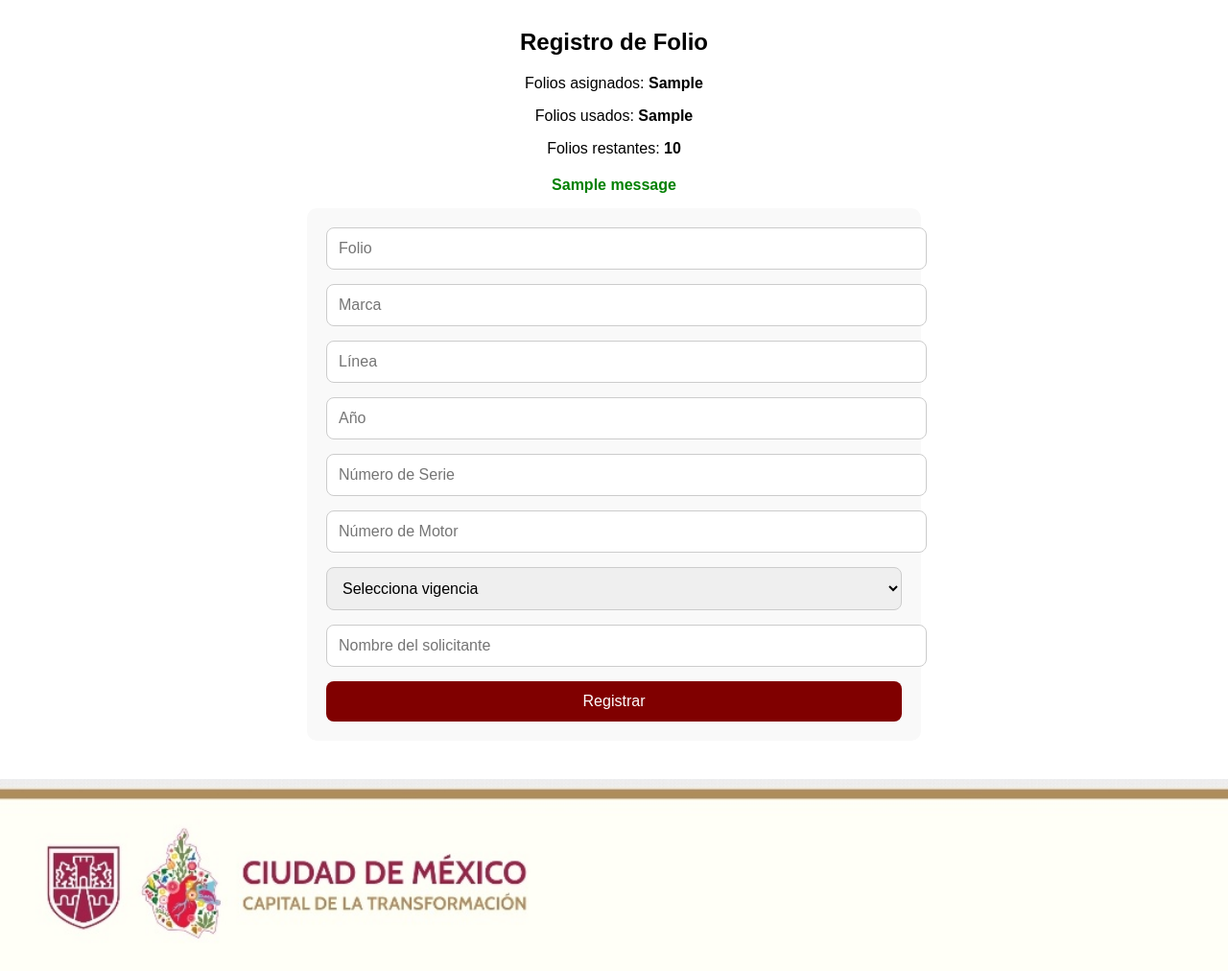
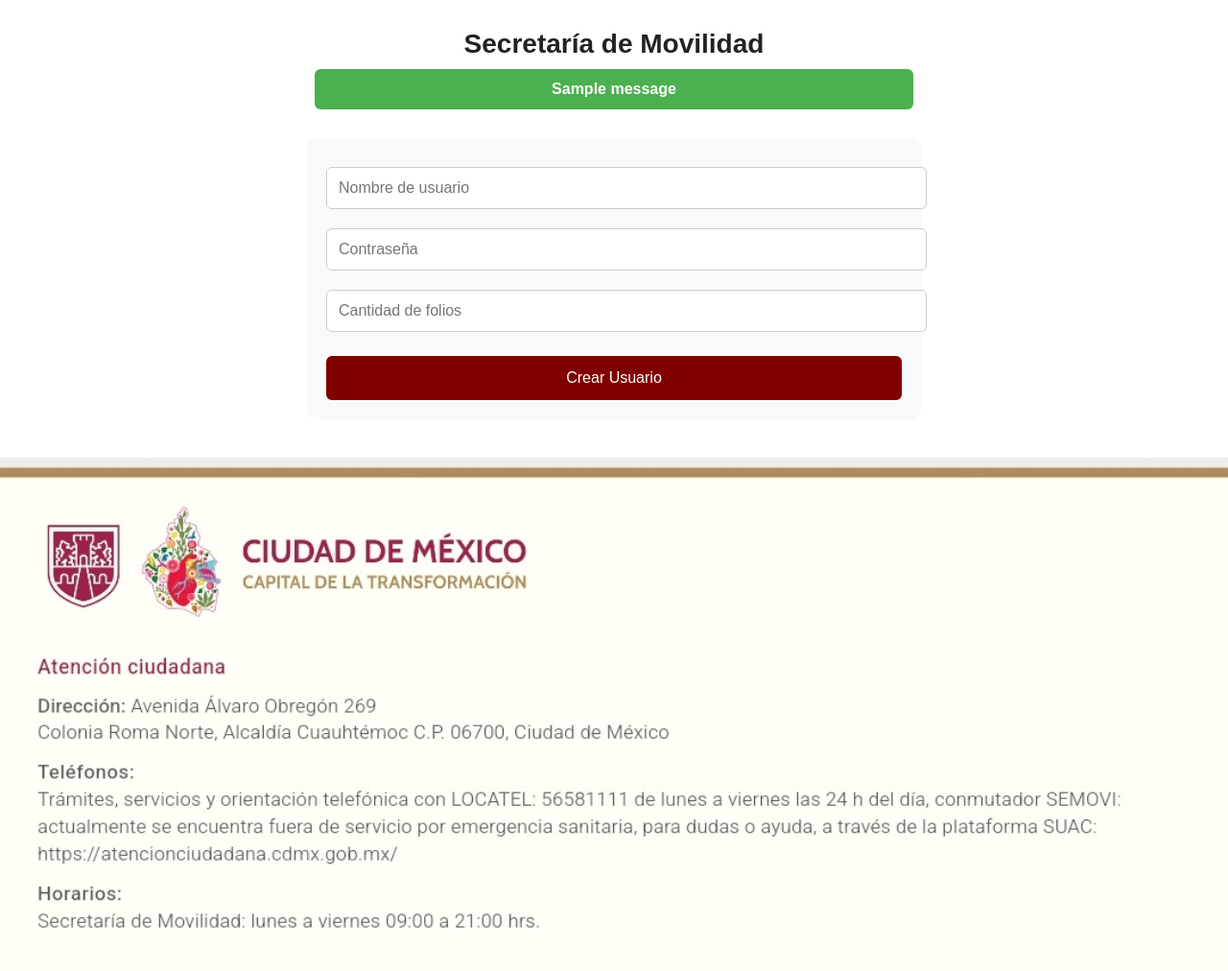
Before and after one commit to Gsr1989/registro-vehiculos, a Flask app: template templates/registro_usuario.html in a window 1280 px wide. Shown: the part 100-1112 px from the top of the page at 96% size. Run offline with Flask 3, Linux system fonts and the light colour scheme; the template is opened without the code that fills it: most values are stand-ins (such as "Sample title", 1, 10 or a date in 2020); one stand-in notice (Sample message) is shown.

Commit message:
Update registro_usuario.html

```diff
--- a/templates/registro_usuario.html
+++ b/templates/registro_usuario.html
@@ -2,15 +2,14 @@
 <html lang="es">
 <head>
     <meta charset="UTF-8">
-    <title>Registro de Folio (Usuario)</title>
+    <title>Crear Usuario</title>
     <meta name="viewport" content="width=device-width, initial-scale=1">
     <style>
         body {
+            background-color: #ffffff;
             font-family: Arial, sans-serif;
-            background-color: #ffffff;
             margin: 0;
             padding: 0;
-            color: #000000;
         }
         header {
             display: flex;
@@ -23,26 +22,23 @@
         }
         .titulo {
             text-align: center;
+            font-size: 28px;
+            margin-top: 30px;
             font-weight: bold;
-            font-size: 24px;
-            margin: 30px 0 20px;
+            color: #222;
         }
-        .info {
-            text-align: center;
-            margin-bottom: 20px;
+        .formulario {
+            max-width: 600px;
+            margin: 30px auto;
+            padding: 20px;
+            border-radius: 10px;
+            background-color: #f9f9f9;
         }
-        form {
-            max-width: 600px;
-            margin: auto;
-            padding: 20px;
-            background-color: #f9f9f9;
-            border-radius: 10px;
-        }
-        input, select {
+        input {
             width: 100%;
             padding: 12px;
-            margin-bottom: 15px;
-            border-radius: 8px;
+            margin: 10px 0;
+            border-radius: 6px;
             border: 1px solid #ccc;
             font-size: 16px;
         }
@@ -50,19 +46,31 @@
             background-color: #800000;
             color: white;
             border: none;
-            padding: 12px;
+            padding: 14px 22px;
             font-size: 16px;
-            border-radius: 8px;
+            border-radius: 6px;
             cursor: pointer;
+            transition: background-color 0.3s ease;
             width: 100%;
+            margin-top: 15px;
         }
         .btn:hover {
             background-color: #a00000;
         }
-        .mensaje {
+        .flash-message {
+            padding: 12px;
             text-align: center;
-            margin-bottom: 15px;
+            border-radius: 6px;
+            margin: 10px auto;
+            max-width: 600px;
             font-weight: bold;
+            color: white;
+        }
+        .success {
+            background-color: #4CAF50;
+        }
+        .error {
+            background-color: #f44336;
         }
         footer {
             margin-top: 40px;
@@ -72,59 +80,30 @@
             width: 100%;
             display: block;
         }
-        @media (max-width: 600px) {
-            header img {
-                height: 60px;
-            }
-            .titulo {
-                font-size: 22px;
-                margin-top: 20px;
-            }
-        }
     </style>
 </head>
 <body>
 
 <header>
     <img src="{{ url_for('static', filename='logo.png') }}" alt="Logo">
-    <img src="{{ url_for('static', filename='sub_logo.png') }}" alt="Sublogo">
+    <img src="{{ url_for('static', filename='sub_logo.png') }}" alt="Sub Logo">
 </header>
 
-<div class="titulo">Registro de Folio</div>
-
-<div class="info">
-    <p>Folios asignados: <strong>{{ folios_info.folios_asignac }}</strong></p>
-    <p>Folios usados: <strong>{{ folios_info.folios_usados }}</strong></p>
-    <p>Folios restantes: <strong>{{ folios_info.folios_asignac - folios_info.folios_usados }}</strong></p>
-</div>
+<div class="titulo">Secretaría de Movilidad</div>
 
 {% with messages = get_flashed_messages(with_categories=true) %}
   {% if messages %}
-    <div class="mensaje">
     {% for category, message in messages %}
-      <div style="color: {% if category == 'error' %}red{% else %}green{% endif %};">
-        {{ message }}
-      </div>
+      <div class="flash-message {{ category }}">{{ message }}</div>
     {% endfor %}
-    </div>
   {% endif %}
 {% endwith %}
 
-<form method="POST" action="{{ url_for('registrar_folio') }}">
-    <input type="text" name="folio" placeholder="Folio" required>
-    <input type="text" name="marca" placeholder="Marca" required>
-    <input type="text" name="linea" placeholder="Línea" required>
-    <input type="number" name="anio" placeholder="Año" required>
-    <input type="text" name="serie" placeholder="Número de Serie" required>
-    <input type="text" name="motor" placeholder="Número de Motor" required>
-    <select name="vigencia" required>
-        <option value="">Selecciona vigencia</option>
-        <option value="30">30 días</option>
-        <option value="60">60 días</option>
-        <option value="90">90 días</option>
-    </select>
-    <input type="text" name="nombre_solicitante" placeholder="Nombre del solicitante" required>
-    <button type="submit" class="btn">Registrar</button>
+<form method="POST" class="formulario">
+    <input type="text" name="username" placeholder="Nombre de usuario" required>
+    <input type="password" name="password" placeholder="Contraseña" required>
+    <input type="number" name="folios" placeholder="Cantidad de folios" required>
+    <button type="submit" class="btn">Crear Usuario</button>
 </form>
 
 <footer>
```
